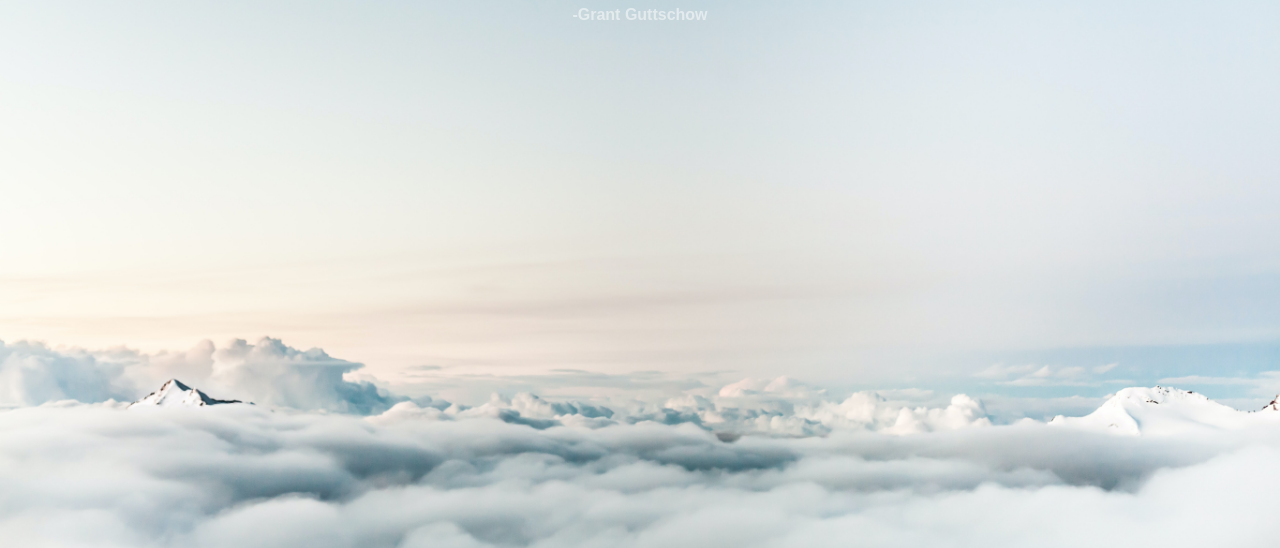
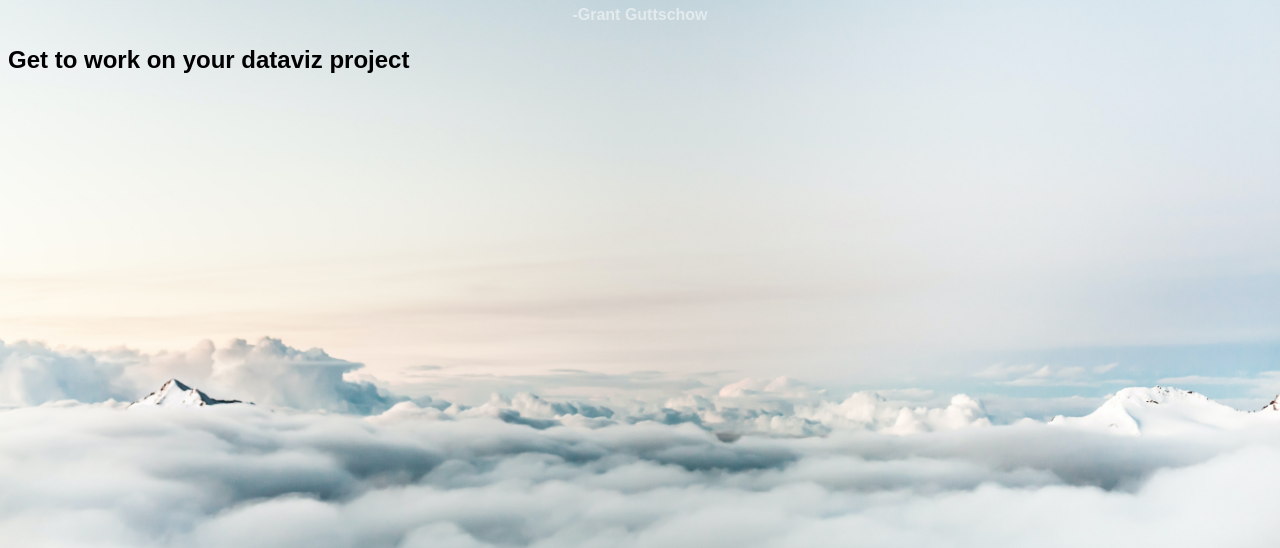
Before and after one commit to grantix/grantix.github.io, a plain HTML site: page index.html in a window 1280 px wide. Shown: the part 252-800 px from the top of the page. Drawn offline with Linux system fonts and the light colour scheme.

Commit message:
dataviz project start

```diff
--- a/index.html
+++ b/index.html
@@ -11,6 +11,7 @@
 
     <h1> "Hello World." </h1>
     <h4> -Grant Guttschow </h4>
+    <h2> Get to work on your dataviz project </h2>
 
   </body>
 </html>
```
